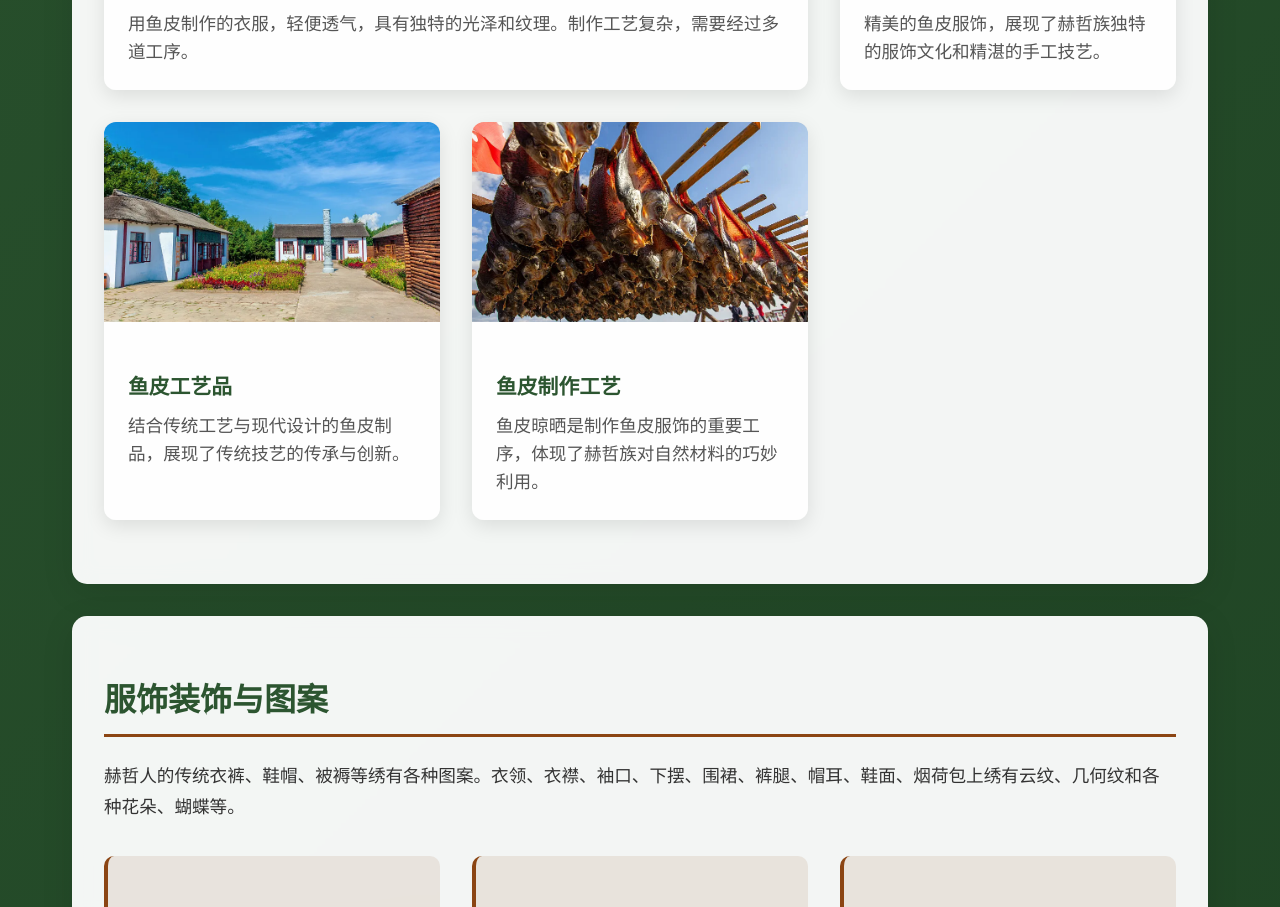
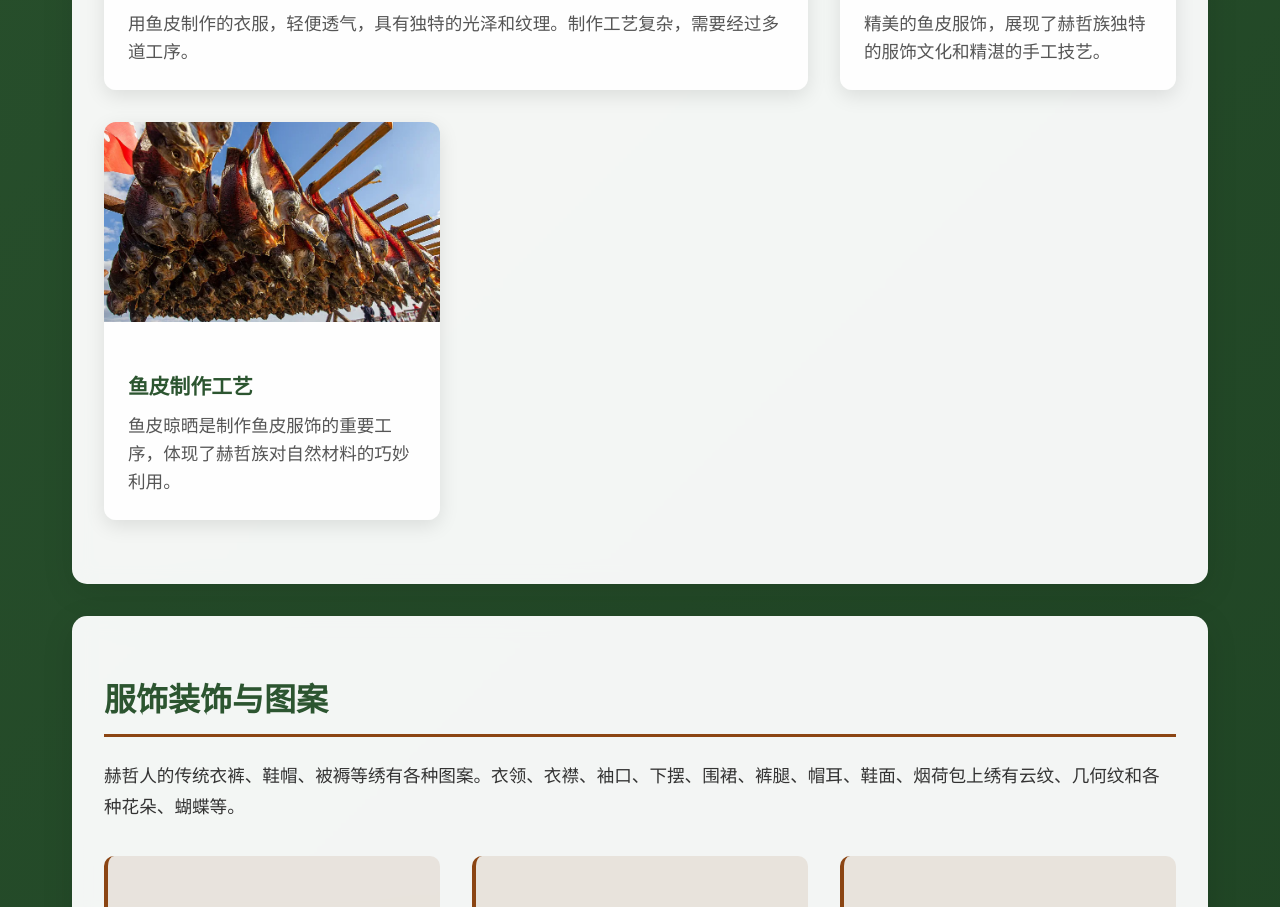
Before and after one commit to HeZheMuseum/HeZheMuseum, a Vue app: page /costumes in a window 1280 px wide. Shown: the part 2080-2987 px from the top of the page. Built offline with nearby package versions, Linux system fonts and the light colour scheme; a small style sheet from the web is missing.

Commit message:
refactor(Costumes): 移除鱼皮工艺品展示项

```diff
--- a/src/views/Costumes.vue
+++ b/src/views/Costumes.vue
@@ -78,15 +78,6 @@
             </div>
           </div>
 
-          <div class="costume-item">
-            <div class="costume-image">
-              <img src="/Images/房屋.webp" alt="鱼皮工艺品" />
-            </div>
-            <div class="costume-info">
-              <h3>鱼皮工艺品</h3>
-              <p>结合传统工艺与现代设计的鱼皮制品，展现了传统技艺的传承与创新。</p>
-            </div>
-          </div>
 
           <div class="costume-item">
             <div class="costume-image">
```
